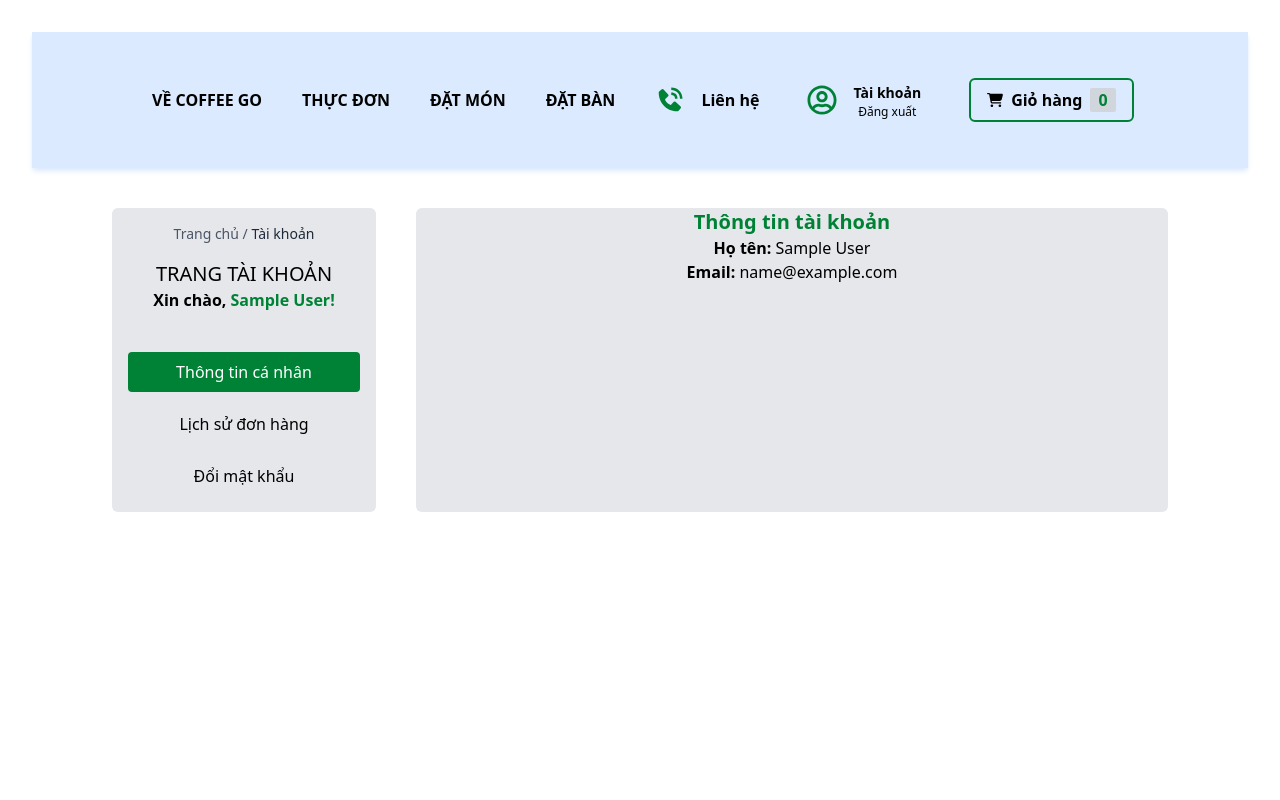
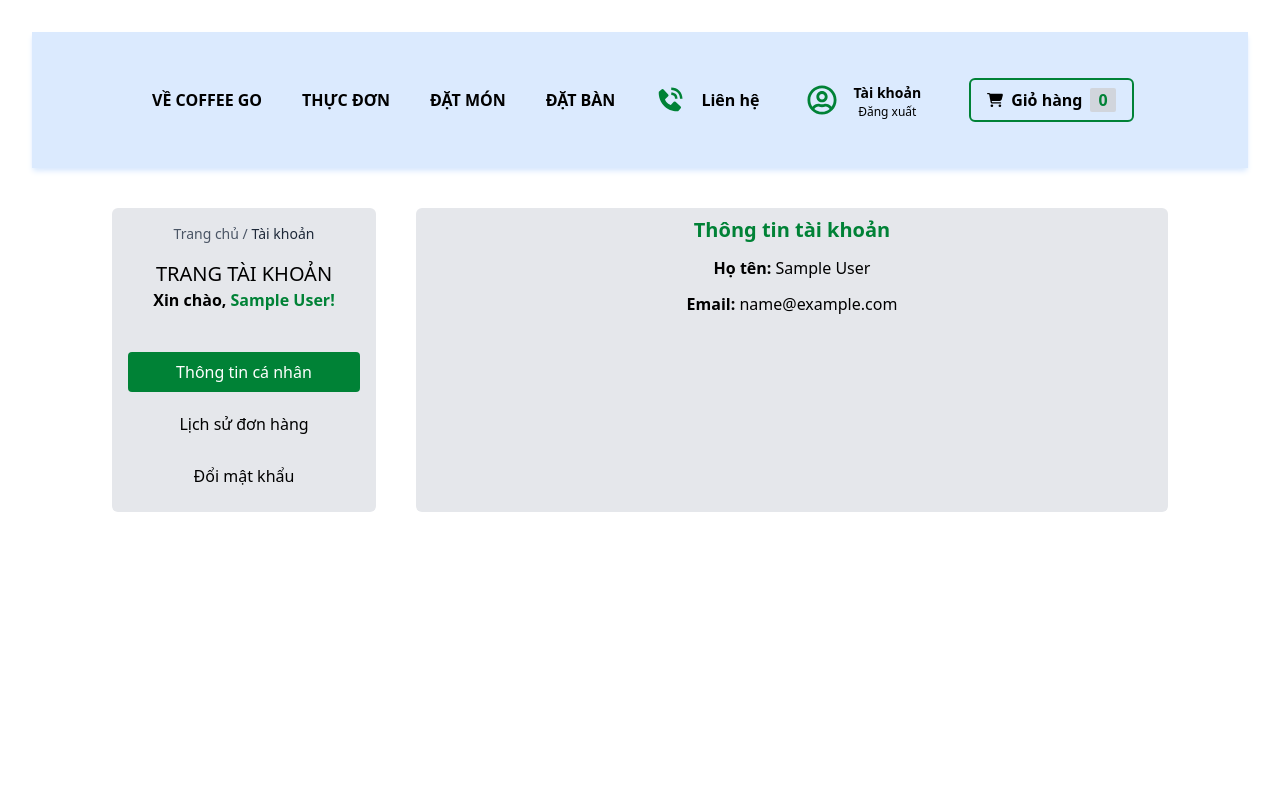
Before and after one commit to KLTN-2025/CNTDBQCP9129, a React (Vite) app in the folder frontend/: page /profile in a window 1280 px wide. Shown: the top 800 px of the page. Built offline with nearby package versions, Linux system fonts and the light colour scheme; sample sign-in values are in the browser's storage.

Commit message:
ftonend: edit css cho profilePằ và UserInfo

```diff
--- a/frontend/src/page/profile/ProfilePage.jsx
+++ b/frontend/src/page/profile/ProfilePage.jsx
@@ -55,7 +55,7 @@ const ProfilePage = () => {
       </div>
 
       {/* Nội dung bên phải */}
-      <div className="flex-1 px-6 pb-6 bg-gray-200 rounded-md">
+      <div className="flex-1 pt-2 px-6 pb-6 bg-gray-200 rounded-md">
         {isRootProfile ? <UserInfo user={user}/> : <Outlet />}
       </div>
     </div>
--- a/frontend/src/page/profile/UserInfo.jsx
+++ b/frontend/src/page/profile/UserInfo.jsx
@@ -2,7 +2,7 @@ import React from 'react'
 
 const UserInfo = ({user}) => {
   return (
-    <div>
+    <div className='space-y-3'>
       <h2 className='text-xl font-bold text-green-700'>Thông tin tài khoản</h2>
       <p><span className='font-bold'>Họ tên: </span>{user.name}</p>
       <p><span className='font-bold'>Email: </span>{user.email}</p>
```
